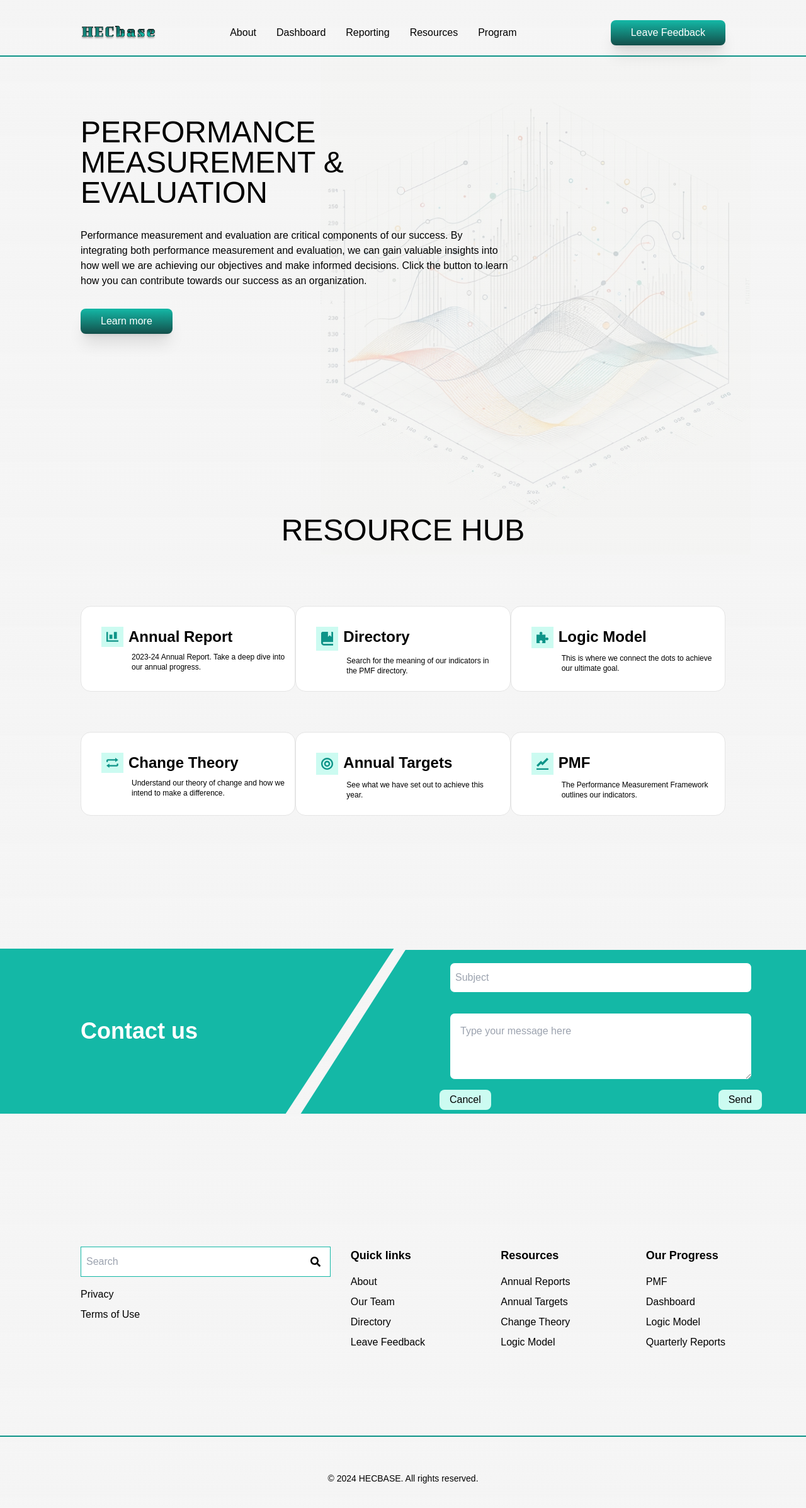
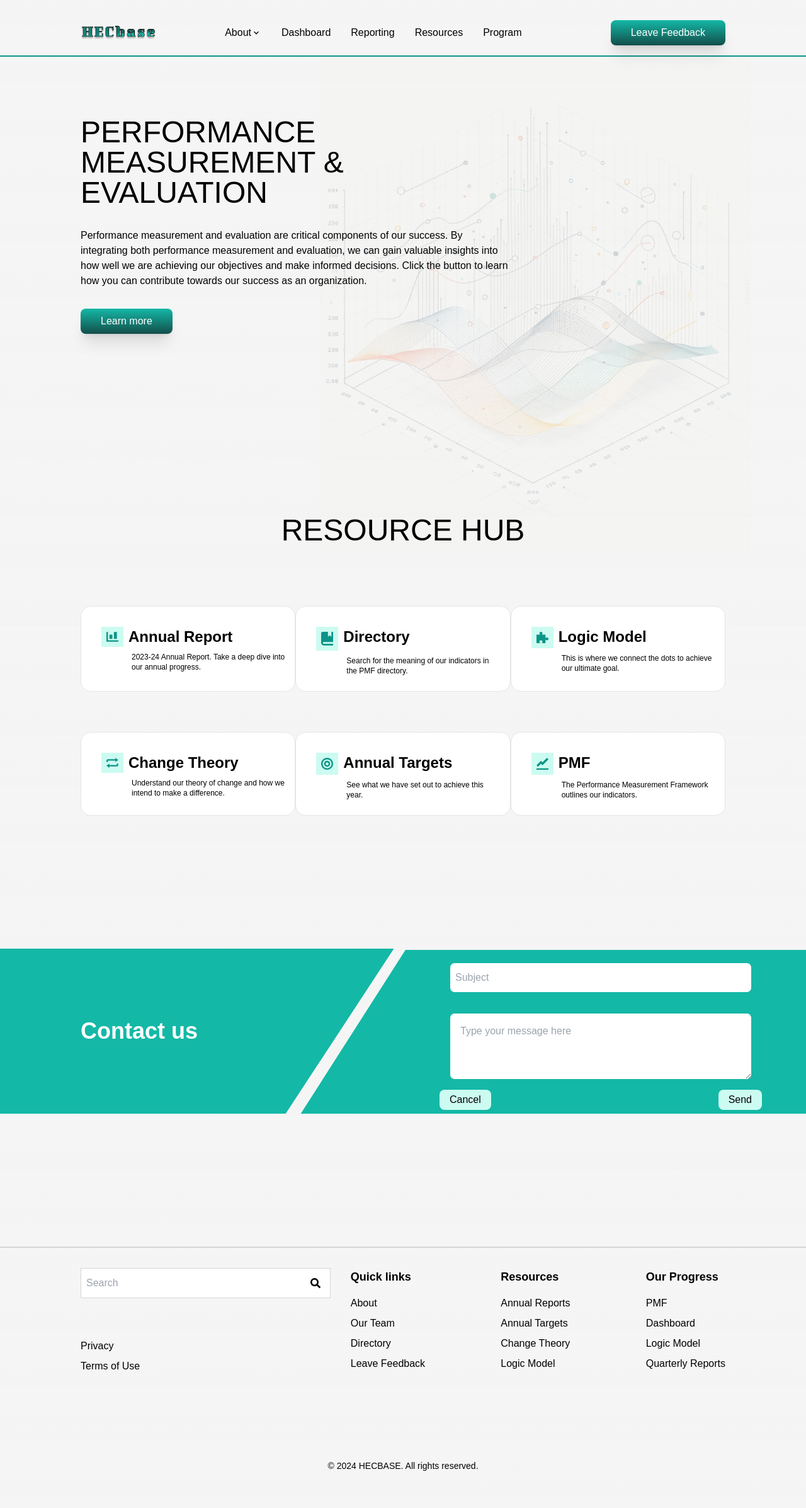
Before and after one commit to rosennabs/surveysalud, a Next.js app: page / in a window 1280 px wide. Shown: the top 2394 px of the page at 63% size. Built offline with nearby package versions, Linux system fonts and the light colour scheme.

Commit message:
Add a dropdown menu to the About nav

```diff
--- a/package.json
+++ b/package.json
@@ -18,6 +18,7 @@
     "react-dom": "^18",
     "react-icons": "^5.2.1",
     "react-router-dom": "^6.23.1",
+    "styled-components": "^6.1.11",
     "yup": "^1.4.0"
   },
   "devDependencies": {
--- a/src/app/layout.tsx
+++ b/src/app/layout.tsx
@@ -5,6 +5,7 @@ import "./globals.css";
 import Header from '../components/Header';
 import { AuthProvider } from '../contexts/AuthContext';
 import { FormProvider } from '../contexts/FormContext';
+import Footer from '../components/Footer';
 
 
 const inter = Inter({ subsets: ["latin"] });
@@ -39,10 +40,11 @@ export default function RootLayout({
             {children}
           </main>
 
-            <div className="border-b-2 border-teal-600 mt-32"></div>
+            <div className="border-b-2 border-light-grey"></div>
 
-          <footer className="w-full py-4 text-center">
-            <p className="text-sm my-10">© 2024 HECBASE. All rights reserved.</p>
+            <footer className="w-full py-4 mt-4">
+              <Footer />
+              <p className="text-sm my-10 text-center mt-32">© 2024 HECBASE. All rights reserved.</p>
             </footer>
 
           </AuthProvider>
--- a/src/app/page.tsx
+++ b/src/app/page.tsx
@@ -4,7 +4,7 @@ import React, { useState } from "react";
 import Link from "next/link";
 import { useFormContext } from "../contexts/FormContext";
 import ContactForm from '../components/ContactForm';
-import Footer from '../components/Footer';
+
 
 
 const resourceCard =
@@ -197,7 +197,6 @@ export default function Home() {
         </div>
       </section>
 
-      <Footer />
 
     </div>
   );
--- /dev/null
+++ b/src/components/DropDown.tsx
@@ -0,0 +1,16 @@
+import React from 'react';
+
+const dropdownMenu = "p-2 hover:bg-teal-500 hover:text-white"
+
+function DropDown() {
+  return (
+    <div className='dropdown bg-white w-[180px] shadow-lg absolute top-full left-0 mt-1 hidden group-hover:block'>
+      <p className={dropdownMenu}>About Us</p>
+      <p className={dropdownMenu}>Our Team</p>
+      <p className={dropdownMenu}>Services</p>
+
+    </div>
+  );
+}
+
+export default DropDown;
--- a/src/components/Footer.tsx
+++ b/src/components/Footer.tsx
@@ -7,7 +7,7 @@ function Footer() {
     <section className="flex mx-32">
       <div className="w-2/5 mr-8">
         <form action="/search" method="GET" className="relative">
-          <input className="border-solid border border-teal-500 w-full p-2 h-12 mb-4" type="text" name="search" placeholder="Search">
+          <input className="border-solid border border-light-grey w-full p-2 h-12 mb-16" type="text" name="search" placeholder="Search">
           </input>
           <FaSearch className="absolute top-4 right-4" />
         </form>
--- a/src/components/Header.tsx
+++ b/src/components/Header.tsx
@@ -5,6 +5,9 @@ import React, { useEffect, useState } from "react";
 import { useRouter } from "next/navigation";
 import { useAuth } from "../contexts/AuthContext";
 import { useFormContext } from "../contexts/FormContext";
+import { MdOutlineKeyboardArrowDown } from "react-icons/md";
+import DropDown from "./DropDown";
+
 
 export default function Header() {
   const router = useRouter();
@@ -31,6 +34,8 @@ export default function Header() {
     setActiveButton(baseButtonClassName);
   };
 
+
+
   return (
     <header className="z-10 flex items-center justify-between text-m lg:flex pb-4 mx-32">
       <Link href="/">
@@ -40,14 +45,19 @@ export default function Header() {
       </Link>
 
       <div className="flex items-center w-90">
+
+        <div className=" flex relative group">
           <Link href="/about">
             <div
               onClick={() => handleNavClick("about")}
-            className={activeNav === "about" ? activeNavClassName : "mr-8"}
+              className={`flex items-center ${activeNav === "about" ? activeNavClassName : "mr-8"}`}
             >
               About
+              <MdOutlineKeyboardArrowDown />
             </div>
+            <DropDown />
           </Link>
+        </div>
 
         <Link href="/dashboard">
           <div
```
Also changed, not shown: 1 other file (tests, documents, lock files or other folders). Lines whose indentation alone changed are shown as unchanged.
